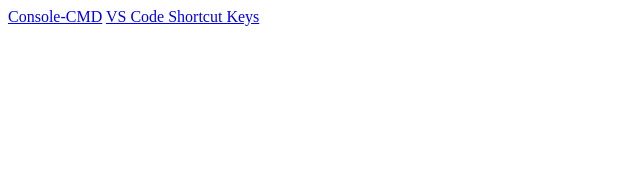
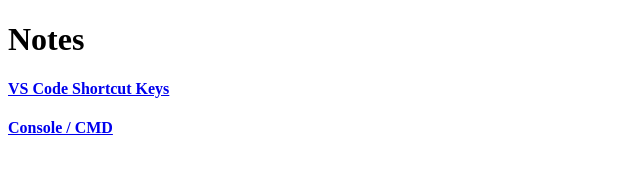
Before and after one commit to Sowrov-Ahmed/notes, a plain HTML site: page index.html in a window 1280 px wide. Shown: the whole page, without its empty margins (0-640 px from the left). Drawn offline with Linux system fonts and the light colour scheme.

Commit message:
modifying

```diff
--- a/index.html
+++ b/index.html
@@ -1,12 +1,18 @@
 <!DOCTYPE html>
 <html lang="en">
+
 <head>
     <meta charset="UTF-8">
     <meta name="viewport" content="width=device-width, initial-scale=1.0">
     <title>Notes</title>
 </head>
+
 <body>
-    <a href="./Console-CMD.txt">Console-CMD</a>
-    <a href="./VS Code Shortcut Keys.txt">VS Code Shortcut Keys</a>
+    <h1>Notes</h1>
+
+    <h4><a href="./VS Code Shortcut Keys.txt">VS Code Shortcut Keys</a></h4>
+    <h4><a href="./Console-CMD.txt">Console / CMD</a></h4>
+
 </body>
+
 </html>
```
Also changed, not shown: Console-CMD.txt, VS Code Shortcut Keys.txt.
